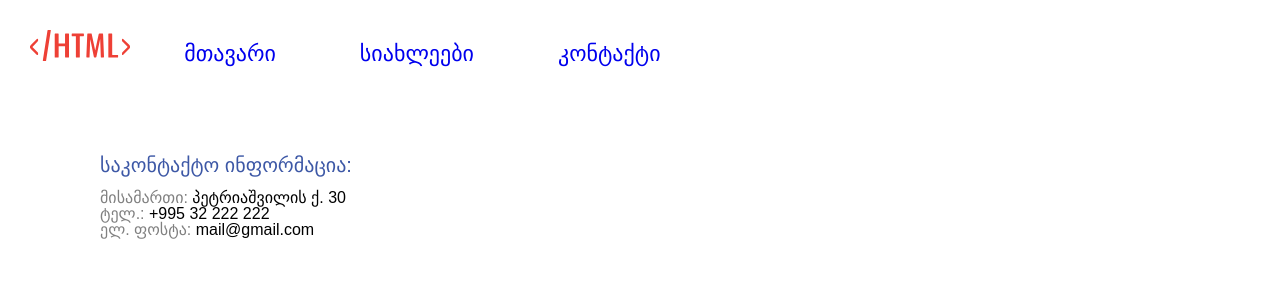
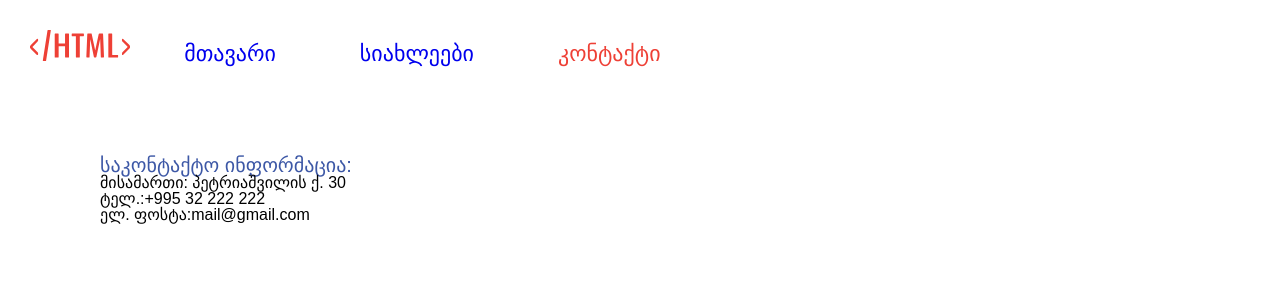
Before and after one commit to Maka-G/project, a plain HTML site: page index3.html in a window 1280 px wide. Shown: the top 288 px of the page. Drawn offline with Linux system fonts and the light colour scheme; a web font is replaced by a local one.

Commit message:
edit navigation and other

```diff
--- a/css/style.css
+++ b/css/style.css
@@ -10,6 +10,11 @@ body{
 
 nav{
 	display: inline-block;
+	color: #3D58A6;
+}
+
+nav .active{
+	color: #EE4036;
 }
 
 li {
@@ -20,19 +25,7 @@ li {
 	margin-right: 30px;
 }
 
-.nbar1{
-	color: #3D58A6;
-
-}
-.nbar2{
-	color: #EE4036;
-
-}
-.nbar3{
-	color: #3D58A6;
-}
-
-.number{
+.number {
 	display: inline-block;
 	text-align-last: center;
 	font-family: "BPG Nino Mtavruli", sans-serif;
@@ -102,7 +95,6 @@ h2 {
 }
 
 .icon{
-
 	height: 30px;
 	margin-top: 40px;
 	margin-bottom: 30px;
@@ -140,15 +132,6 @@ h2 {
 	padding-left: 30px;
 }
 
-.contact{
-	font-family: "BPG Nino Mtavruli Bold", sans-serif;
-	font-size: 20px;
-	color: #3D58A6;
-	display: inline-block;
-	margin-top: 90px;
-	margin-left: 70px;
-}
-
 .adress{
 	font-family: "BPG Nino Mtavruli Bold", sans-serif;
 	font-size: 16px;
@@ -159,6 +142,7 @@ span{
 	font-family: "BPG Glaho Arial", sans-serif;
 	font-size: 16px;
 	color: #808080
+	margin-left: 70px;
 }
 
 .map{
@@ -166,3 +150,18 @@ span{
 	margin-left: 400px;
 
 }
+.inffo{
+	font-family: "BPG Nino Mtavruli Bold", sans-serif;
+	font-size: 20px;
+	color: #3D58A6 ;
+	margin-left: 70px;
+	margin-top: 90px;
+	display: inline-block;
+
+}
+
+.adress{
+	text-align: left;
+	margin-left: 70px;
+
+}
--- a/index3.html
+++ b/index3.html
@@ -24,7 +24,7 @@
 							<a href="index.html">სიახლეები</a>
 						</li>
 						<li>
-							<a href="index3.html">კონტაქტი</a>
+							<a class="active" href="index3.html">კონტაქტი</a>
 						</li>
 					</ul>
 				</nav>
@@ -32,23 +32,25 @@
 		</header>
 		<section>
 			<div>
-			<h2 class="contact">
+
+				<p class="inffo">
 					საკონტაქტო ინფორმაცია:
-			</h2>
+				</p>
 
 				<p class="adress">
 				 	<span>მისამართი:</span> პეტრიაშვილის ქ. 30
 				</p>
+
+				<p class="adress" >
+					<span> ტელ.:</span>+995 32 222 222
+				</p>
+
 				<p class="adress">
-				<span> ტელ.:</span> +995 32 222 222
-			</p>
-			<p class="adress">
-				<span>ელ. ფოსტა:</span> mail@gmail.com
+					<span>ელ. ფოსტა:</span>mail@gmail.com
 				</p>
 				<P class="map">
 					<iframe src="https://www.google.com/maps/embed?pb=!1m18!1m12!1m3!1d11913.554888526949!2d44.739792167176795!3d41.712130083764315!2m3!1f0!2f0!3f0!3m2!1i1024!2i768!4f13.1!3m3!1m2!1s0x4044738e3d649f73%3A0x1a288ebaca06c847!2z4YOj4YOc4YOY4YOa4YOQ4YOR4YOYIC8gVU5JTEFC!5e0!3m2!1ska!2sge!4v1590860679681!5m2!1ska!2sge" width="874" height="466" frameborder="0" style="border:0;" allowfullscreen="" aria-hidden="false" tabindex="0">
 					</iframe>
-			</P>
 			</div>
 		</section>
 
```
Also changed, not shown: index.html (+4 -4 lines), index2.html (+2 -2 lines). Lines whose indentation alone changed are shown as unchanged.
